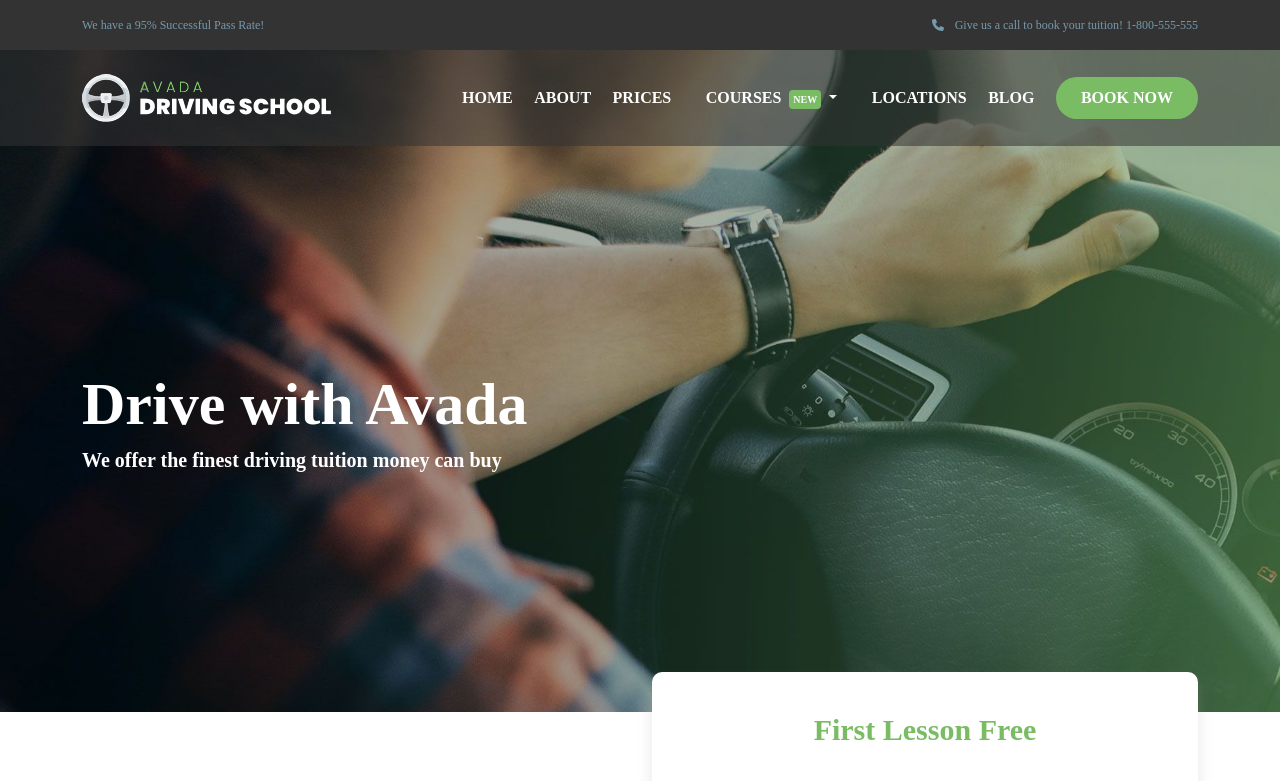
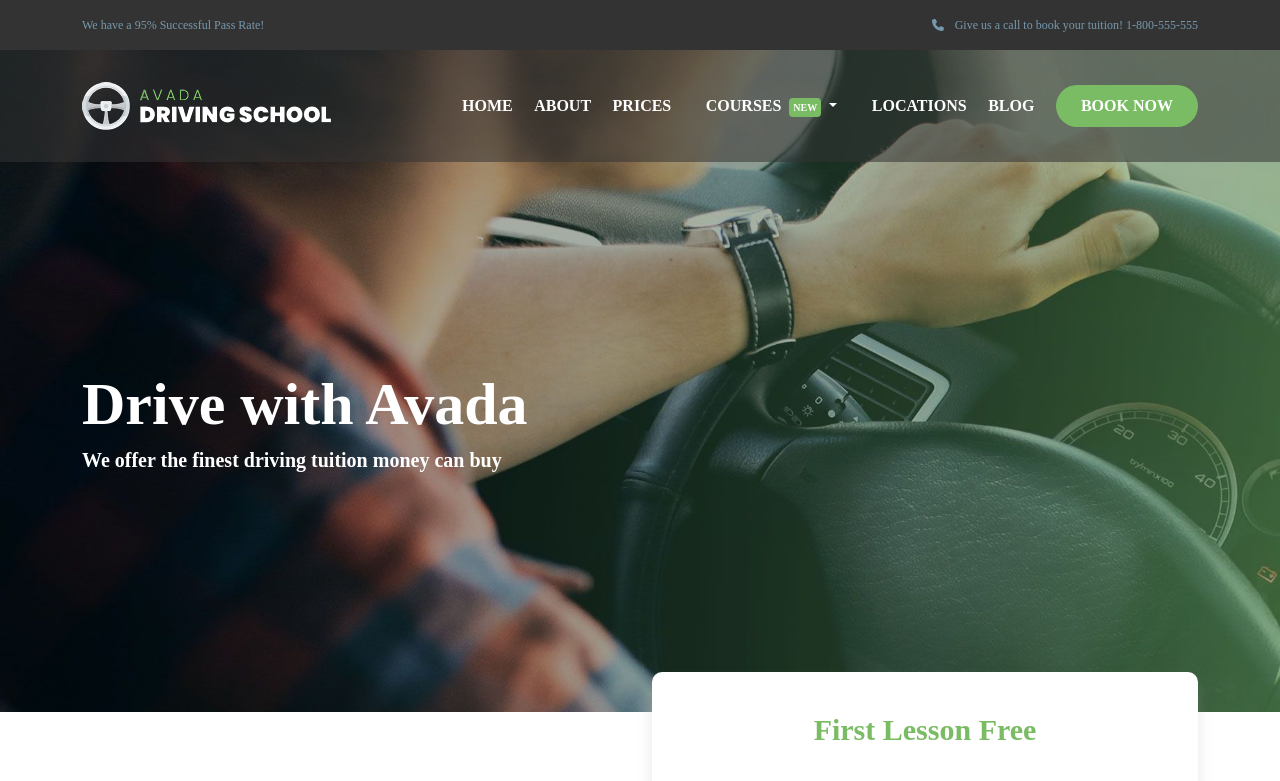
Before and after one commit to MiriamPecora/proj-html-vuejs, a Vue app: page / in a window 1280 px wide. Shown: the top 781 px of the page. Built offline with nearby package versions, Linux system fonts and the light colour scheme; a small style sheet from the web is missing.

Commit message:
[UPD] nav

```diff
--- a/src/components/AppHeader.vue
+++ b/src/components/AppHeader.vue
@@ -20,7 +20,7 @@ export default {
             </p>
         </div>
     </div>
-    <div class="container-lg fw-semibold team-10-text-white">
+    <div class="container-lg fw-semibold team-10-text-white py-2">
       <div class="row align-items-center">
         <div class="col">
           <img class="py-4" src="../assets/img/header/avada-drivers-logo-1x.webp" alt="driving avada logo">
@@ -52,11 +52,9 @@ export default {
             <div class="">LOCATIONS</div>
             <div class="pointer">BLOG</div>
             <div>
-              <button class="btn bg-new rounded-5 px-4 py-2 fw-semibold text-white" type="submit">
-                <router-link :to="{ name: 'Book' }" class="underline-none">
-                  BOOK NOW
-                </router-link>
-              </button>
+              <router-link :to="{ name: 'Book' }" class="underline-none d-block text-center btn bg-new rounded-5 px-4 py-2 fw-semibold text-white">
+                BOOK NOW
+              </router-link>
             </div>
           </div>
         </div>
```
